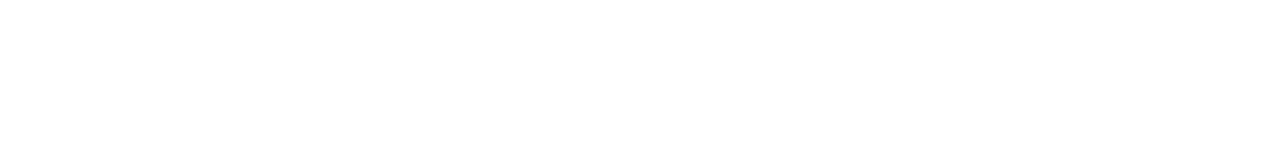
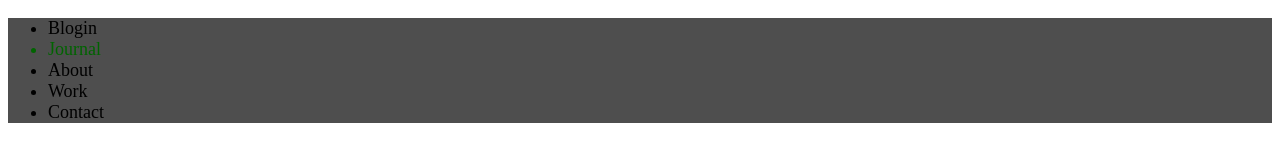
Before and after one commit to Alexlarik/Design2LivePage, a plain HTML site: page index.html in a window 1280 px wide. Drawn offline with Linux system fonts and the light colour scheme.

Commit message:
Create basic header

```diff
--- a/css/style.css
+++ b/css/style.css
@@ -0,0 +1,11 @@
+header {
+    background-color: rgba(0, 0, 0, 0.695);
+}
+
+.journal {
+    color: darkgreen;
+}
+
+ul {
+    font-size: large;
+}
--- a/index.html
+++ b/index.html
@@ -9,7 +9,17 @@
 </head>
 
 <body>
-
+    <header class="main-header">
+        <nav class="main-nav">
+            <ul>
+                <li>Blogin</li>
+                <li class="journal">Journal</li>
+                <li>About</li>
+                <li>Work</li>
+                <li>Contact</li>
+            </ul>
+        </nav>
+    </header>
 
 
 </body>
```
